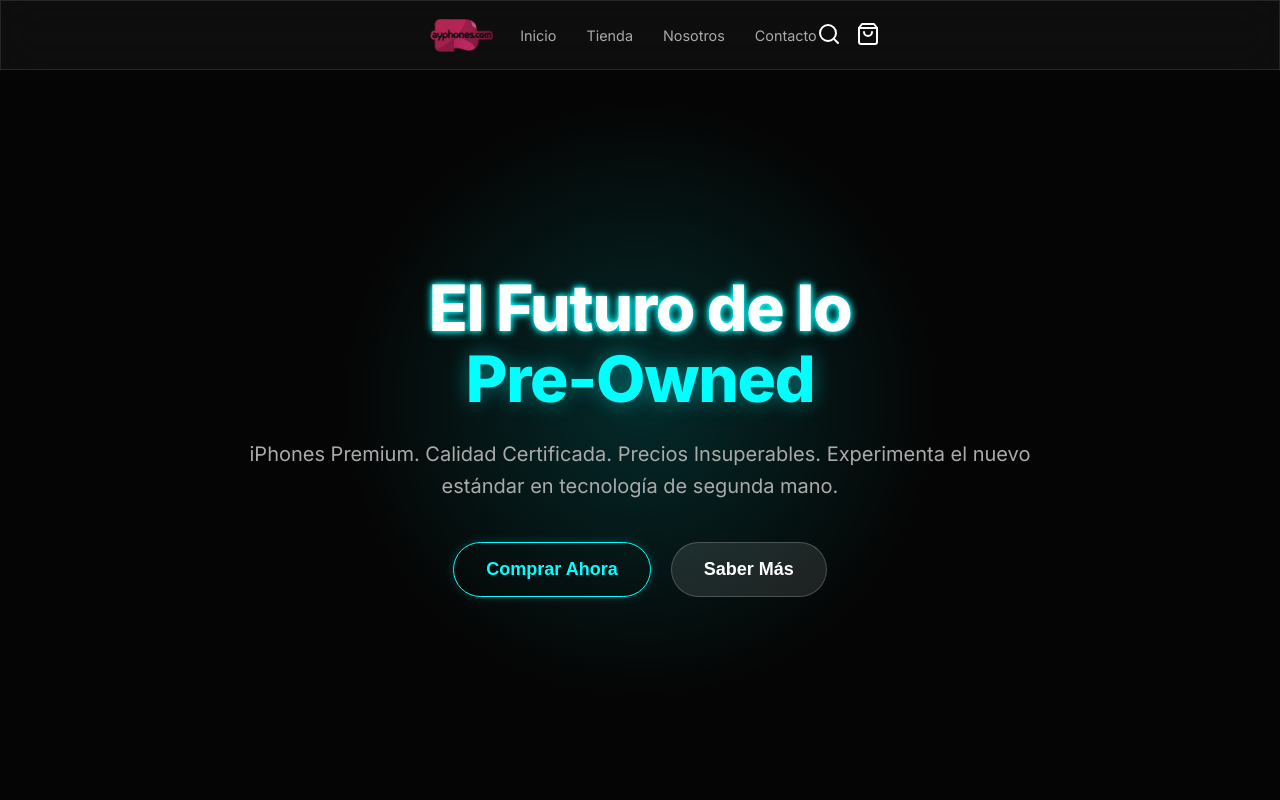
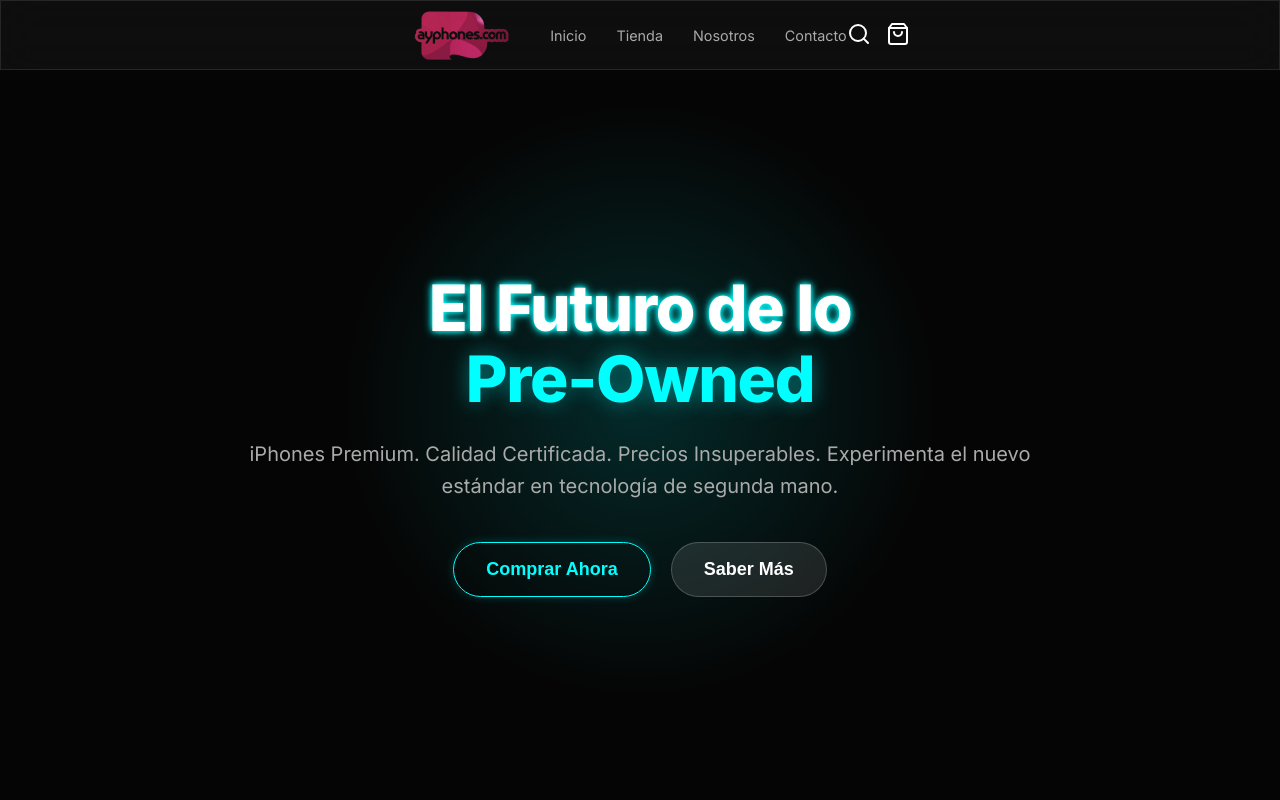
Before and after one commit to adalloya/ayphones.com, a Next.js app: page / in a window 1280 px wide. Shown: the top 800 px of the page. Built offline with nearby package versions, Linux system fonts and the light colour scheme.

Commit message:
Update placeholder image and increase logo size

```diff
--- a/src/components/Navbar.tsx
+++ b/src/components/Navbar.tsx
@@ -16,8 +16,8 @@ export default function Navbar() {
                         <Image
                             src="/logo.png"
                             alt="HayPhones Logo"
-                            width={120}
-                            height={40}
+                            width={180}
+                            height={60}
                             className={styles.logoImage}
                             style={{ objectFit: 'contain' }}
                         />
```
Also changed, not shown: public/placeholder.png (added).
